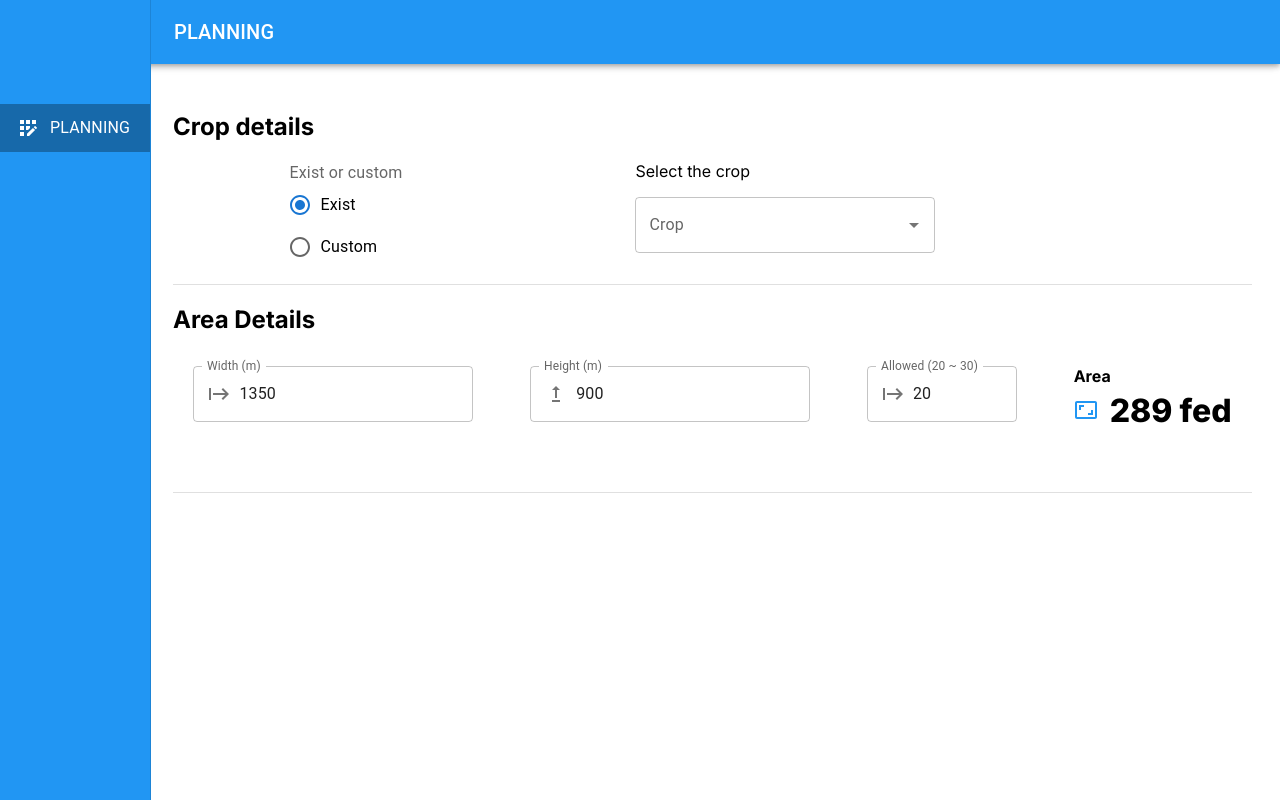
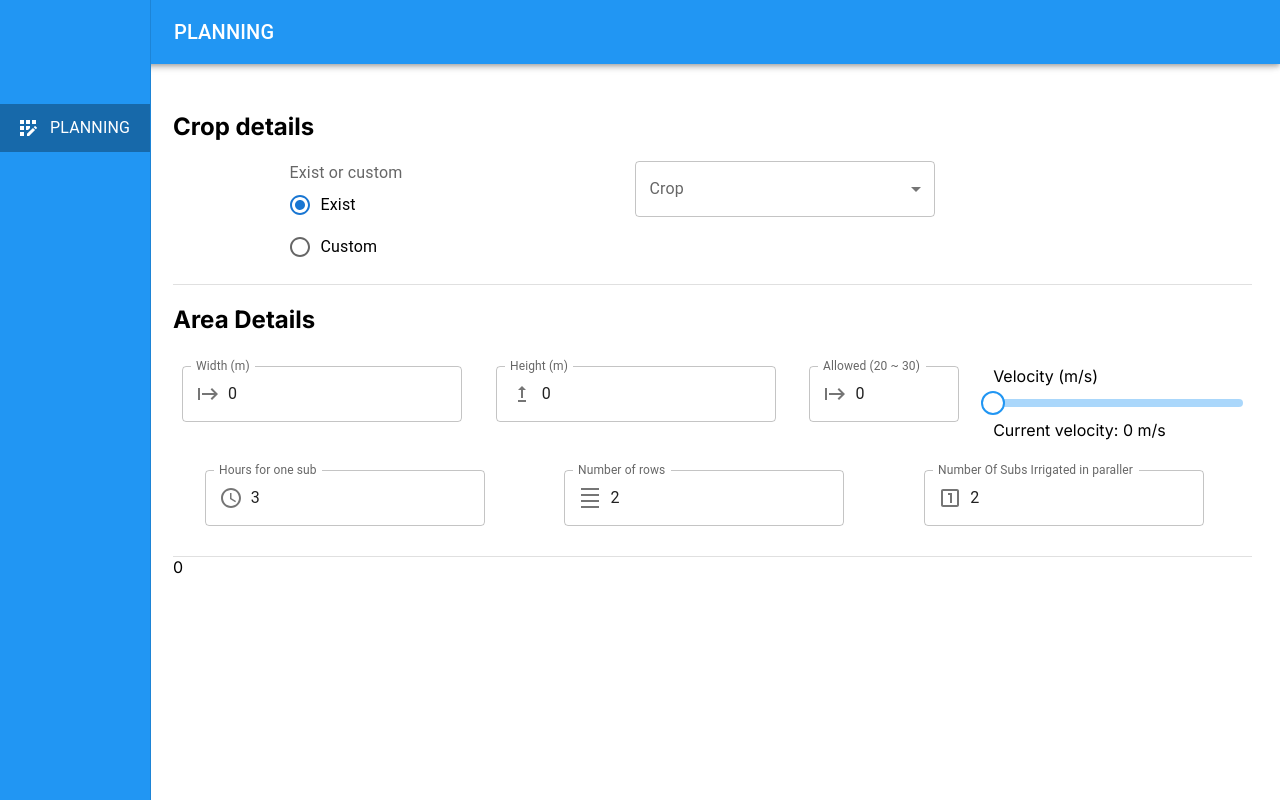
Before and after one commit to abdabdii/hydrology-calculator, a Next.js app: page /planning in a window 1280 px wide. Built offline with nearby package versions, Linux system fonts and the light colour scheme.

Commit message:
Finish the planning

```diff
--- a/app/planning/page.js
+++ b/app/planning/page.js
@@ -9,14 +9,18 @@ import { useState } from "react";
 
 export default function Planning() {
   const [inputValue, setInputValue] = useState("");
-  const [width, setWidth] = useState(1350);
-  const [height, setHeight] = useState(900);
-  const [allowed, setAllowed] = useState(20);
-  const [x, setX] = useState("");
-  const [y, setY] = useState("");
-  const [q, setQ] = useState("");
+  const [width, setWidth] = useState(0);
+  const [height, setHeight] = useState(0);
+  const [allowed, setAllowed] = useState(0);
+  const [v, setV] = useState(0);
+  const [x, setX] = useState(0);
+  const [y, setY] = useState(0);
+  const [q, setQ] = useState(0);
+  const [hrs, setHrs] = useState(3);
+  const [rows, setRows] = useState(2);
+  const [irrg, setIrrg] = useState(2);
   return (
-    <main>
+    <main style={{ overflowX: "hidden" }}>
       <Crop
         inputValue={inputValue}
         setInputValue={setInputValue}
@@ -35,6 +39,14 @@ export default function Planning() {
         setHeight={setHeight}
         allowed={allowed}
         setAllowed={setAllowed}
+        v={v}
+        setV={setV}
+        hrs={hrs}
+        setHrs={setHrs}
+        rows={rows}
+        setRows={setRows}
+        irrg={irrg}
+        setIrrg={setIrrg}
       />
       <Divider />
       {x && y && allowed && width && height && q && (
@@ -43,9 +55,13 @@ export default function Planning() {
           height={height}
           x={x}
           y={y}
+          v={v}
           q={q}
           allowed={allowed}
           area={Math.round((width * height) / 4200)}
+          hrs={hrs}
+          rows={rows}
+          irr={irrg}
         />
       )}
     </main>
--- a/components/Area.js
+++ b/components/Area.js
@@ -2,8 +2,12 @@ import TextField from "@mui/material/TextField";
 import AspectRatioOutlinedIcon from "@mui/icons-material/AspectRatioOutlined";
 import StartOutlinedIcon from "@mui/icons-material/StartOutlined";
 import UpgradeOutlinedIcon from "@mui/icons-material/UpgradeOutlined";
-import { InputAdornment } from "@mui/material";
+import { InputAdornment, Typography } from "@mui/material";
+import AccessTimeOutlinedIcon from "@mui/icons-material/AccessTimeOutlined";
+import DensitySmallIcon from "@mui/icons-material/DensitySmall";
+import LooksOneOutlinedIcon from "@mui/icons-material/LooksOneOutlined";
 import StatPreview from "./StatPreview";
+import { CustomSlider } from "./CustomSlider";
 
 export default function Area({
   width,
@@ -12,16 +16,33 @@ export default function Area({
   setHeight,
   allowed,
   setAllowed,
+  v,
+  setV,
+  hrs,
+  setHrs,
+  rows,
+  setRows,
+  irrg,
+  setIrrg,
 }) {
   return (
     <>
       <h2 style={{ marginBottom: "32px" }}>Area Details</h2>
-      <div style={{ display: "flex", justifyContent: "space-around", marginBottom: "30px" }}>
+      <div
+        style={{
+          display: "flex",
+          justifyContent: "space-around",
+          marginBottom: "30px",
+        }}
+      >
         <TextField
           id="width"
           label="Width (m)"
           type="number"
           value={width}
+          onFocus={(event) => {
+            event.target.select();
+          }}
           onChange={(event) => {
             setWidth(event.target.value);
           }}
@@ -40,6 +61,9 @@ export default function Area({
           label="Height (m)"
           type="number"
           value={height}
+          onFocus={(event) => {
+            event.target.select();
+          }}
           onChange={(event) => {
             setHeight(event.target.value);
           }}
@@ -58,6 +82,9 @@ export default function Area({
           label="Allowed (20 ~ 30)"
           type="number"
           value={allowed}
+          onFocus={(event) => {
+            event.target.select();
+          }}
           onChange={(event) => {
             setAllowed(event.target.value);
           }}
@@ -72,13 +99,103 @@ export default function Area({
           variant="outlined"
           style={{ marginRight: "16px", width: "150px" }}
         />
-        {width && height ?
-          <StatPreview label="Area"
+
+        <div style={{ display: "flex", flexDirection: "column" }}>
+          Velocity (m/s)
+          <CustomSlider
+            valueLabelDisplay="auto"
+            aria-label="pretto slider"
+            id="slider1"
+            value={v}
+            onChange={(event) => {
+              setV(event.target.value);
+            }}
+            max={2}
+            min={1}
+            step={0.01}
+          />
+          <span>Current velocity: {v} m/s</span>
+        </div>
+        {width && height ? (
+          <StatPreview
+            label="Area"
             value={`${Math.round((width * height) / 4200)} fed`}
             SelectedIcon={AspectRatioOutlinedIcon}
           />
-          : ""
-        }
+        ) : (
+          ""
+        )}
+      </div>
+      <div
+        style={{
+          display: "flex",
+          justifyContent: "space-around",
+          marginBottom: "30px",
+        }}
+      >
+        <TextField
+          id="hours"
+          label="Hours for one sub"
+          type="number"
+          value={hrs}
+          onFocus={(event) => {
+            event.target.select();
+          }}
+          onChange={(event) => {
+            setHrs(event.target.value);
+          }}
+          InputProps={{
+            startAdornment: (
+              <InputAdornment position="start">
+                <AccessTimeOutlinedIcon />
+              </InputAdornment>
+            ),
+          }}
+          variant="outlined"
+          style={{ marginRight: "16px", maxWidth: "300px" }}
+        />
+        <TextField
+          id="rows"
+          label="Number of rows"
+          type="number"
+          value={rows}
+          onFocus={(event) => {
+            event.target.select();
+          }}
+          onChange={(event) => {
+            setRows(event.target.value);
+          }}
+          InputProps={{
+            startAdornment: (
+              <InputAdornment position="start">
+                <DensitySmallIcon />
+              </InputAdornment>
+            ),
+          }}
+          variant="outlined"
+          style={{ marginRight: "16px", maxWidth: "300px" }}
+        />
+        <TextField
+          id="irrginput"
+          label="Number Of Subs Irrigated in paraller"
+          type="number"
+          value={irrg}
+          onFocus={(event) => {
+            event.target.select();
+          }}
+          onChange={(event) => {
+            setIrrg(event.target.value);
+          }}
+          InputProps={{
+            startAdornment: (
+              <InputAdornment position="start">
+                <LooksOneOutlinedIcon />
+              </InputAdornment>
+            ),
+          }}
+          variant="outlined"
+          style={{ marginRight: "16px", maxWidth: "300px" }}
+        />
       </div>
     </>
   );
--- /dev/null
+++ b/components/AvailableDiameters.json
@@ -0,0 +1 @@
+[80, 90, 110, 160, 200, 250]
--- /dev/null
+++ b/components/CustomSlider.js
@@ -0,0 +1,42 @@
+import Slider, { SliderThumb } from "@mui/material/Slider";
+import { styled } from "@mui/material/styles";
+
+export const CustomSlider = styled(Slider)({
+  color: "#2196f3",
+  width: "250px",
+  height: 8,
+  "& .MuiSlider-track": {
+    border: "none",
+  },
+  "& .MuiSlider-thumb": {
+    height: 24,
+    width: 24,
+    backgroundColor: "#fff",
+    border: "2px solid currentColor",
+    "&:focus, &:hover, &.Mui-active, &.Mui-focusVisible": {
+      boxShadow: "inherit",
+    },
+    "&:before": {
+      display: "none",
+    },
+  },
+  "& .MuiSlider-valueLabel": {
+    lineHeight: 1.2,
+    fontSize: 12,
+    background: "unset",
+    padding: 0,
+    width: 32,
+    height: 32,
+    borderRadius: "50% 50% 50% 0",
+    backgroundColor: "#2196f3",
+    transformOrigin: "bottom left",
+    transform: "translate(50%, -100%) rotate(-45deg) scale(0)",
+    "&:before": { display: "none" },
+    "&.MuiSlider-valueLabelOpen": {
+      transform: "translate(50%, -100%) rotate(-45deg) scale(1)",
+    },
+    "& > *": {
+      transform: "rotate(45deg)",
+    },
+  },
+});
--- a/components/DropdownSection.js
+++ b/components/DropdownSection.js
@@ -1,10 +1,11 @@
-import fruits from "./fruits.json" assert { type: "json" };
+import fruits from "./Fruits.json" assert { type: "json" };
 import TextField from "@mui/material/TextField";
 import Autocomplete from "@mui/material/Autocomplete";
 import WaterDropOutlinedIcon from "@mui/icons-material/WaterDropOutlined";
 import StartOutlinedIcon from "@mui/icons-material/StartOutlined";
 import UpgradeOutlinedIcon from "@mui/icons-material/UpgradeOutlined";
 import StatItem from "./StatItem";
+import { FormControl, InputLabel, MenuItem, Select } from "@mui/material";
 
 export default function DropdownSection({
   inputValue,
@@ -15,24 +16,25 @@ export default function DropdownSection({
 }) {
   return (
     <div style={{ width: "500px" }}>
-      Select the crop
-      <Autocomplete
-        disablePortal
-        id="combo-box-demo"
-        options={fruits}
-        inputValue={inputValue}
-        onInputChange={(event, newInputValue) => {
-          setInputValue(newInputValue);
-          if (newInputValue == "") {
-            setQ("");
-            setX("");
-            setY("");
-          }
-        }}
-        sx={{ width: 300, marginTop: "16px" }}
-        autoCapitalize="true"
-        renderInput={(params) => <TextField {...params} label="Crop" />}
-      />
+      <FormControl fullWidth>
+        <InputLabel id="demo-simple-select-label">Crop</InputLabel>
+        <Select
+          labelId="demo-simple-select-label"
+          id="demo-simple-select"
+          value={inputValue}
+          style={{ width: "300px" }}
+          onChange={(event) => {
+            setInputValue(event.target.value);
+          }}
+          label="Crop"
+        >
+          {fruits.map((fruit) => (
+            <MenuItem key={`${fruit.label}-select`} value={fruit.label}>
+              {fruit.label}
+            </MenuItem>
+          ))}
+        </Select>
+      </FormControl>
       <div style={{ display: "flex", width: "100%", gap: "15px" }}>
         {inputValue &&
           fruits
--- a/components/PlanningResult.js
+++ b/components/PlanningResult.js
@@ -1,12 +1,14 @@
 import StatPreview from "./StatPreview";
-import BorderOuterIcon from '@mui/icons-material/BorderOuter';
-import ForestIcon from '@mui/icons-material/Forest';
-import WaterDropIcon from '@mui/icons-material/WaterDrop';
-import QueryBuilderIcon from '@mui/icons-material/QueryBuilder';
-import HeatPumpIcon from '@mui/icons-material/HeatPump';
-import EditRoadIcon from '@mui/icons-material/EditRoad';
-import DensitySmallIcon from '@mui/icons-material/DensitySmall';
-import GrassIcon from '@mui/icons-material/Grass';
+import BorderOuterIcon from "@mui/icons-material/BorderOuter";
+import AvailableDiameters from "./AvailableDiameters.json" assert { type: "json" };
+import ForestIcon from "@mui/icons-material/Forest";
+import WaterDropIcon from "@mui/icons-material/WaterDrop";
+import QueryBuilderIcon from "@mui/icons-material/QueryBuilder";
+import HeatPumpIcon from "@mui/icons-material/HeatPump";
+import CircleOutlinedIcon from "@mui/icons-material/CircleOutlined";
+import DensitySmallIcon from "@mui/icons-material/DensitySmall";
+import GrassIcon from "@mui/icons-material/Grass";
+import OneBlock from "./OneBlock";
 
 const style = {
   display: "grid",
@@ -14,25 +16,42 @@ const style = {
   gridTemplateRows: "repeat(3, auto)",
   gap: "40px",
   gridRowGap: "30px",
-  marginLeft: "80px"
-}
+  marginLeft: "80px",
+};
 
-export default function PlanningResult({width, height, x, y, q, allowed, area }) {
-  const nOfSubs = Number((area/allowed).toFixed(2));
-  const nOfTrees = Math.floor((allowed*4200)/x*y);
-  const qSubArea = Number(((q*nOfTrees)/1000).toFixed(2));
-  const hoursPerIrrg = 3      //hours input
-  const qSubHour = ((qSubArea/hoursPerIrrg).toFixed(2));
-  const subIrrgHour = 2                        // subs Irrigated per hour
-  const qPump = Number((qSubHour*subIrrgHour).toFixed(2));             // n of rows
-  const z = nOfSubs / subIrrgHour
+export default function PlanningResult({
+  width,
+  height,
+  x,
+  y,
+  q,
+  v,
+  allowed,
+  hrs,
+  rows,
+  irr,
+  area,
+}) {
+  const nOfSubs = Number((area / allowed).toFixed(2));
+  const widthOfSub = width / (nOfSubs / rows); // n of rows
+  const hightOfSub = height / rows;
+  const treesPerRow = 2 * Math.floor((widthOfSub - 3) / x / 2);
+  const nOfLinesPerSub = Math.floor(hightOfSub / y);
+  const nOfTrees = nOfLinesPerSub * treesPerRow;
+  const qSubArea = Number(((q * nOfTrees) / 1000).toFixed(2));
+  const hoursPerIrrg = hrs; //hours input
+  const qSubHour = (qSubArea / hoursPerIrrg).toFixed(2);
+  const subIrrgHour = irr; // subs Irrigated per hour
+  const qPump = Number((qSubHour * subIrrgHour).toFixed(2)); // n of rows
+  const z = nOfSubs / subIrrgHour;
   const nOfWorkingHours = Number((hoursPerIrrg * z).toFixed(2));
-  const widthOfSub = width/(nOfSubs / 2)            // n of rows
-  const hightOfSub = height/2
-  const treesPerRow = Math.floor(widthOfSub/x);
-  const nOfLinesPerSub = hightOfSub/y
-  const qPerRow = Number(((treesPerRow*q)/1000).toFixed(2));
-
+  const qPerRow = Number((treesPerRow * q) / (1000 * 60 * 60 * hrs)).toFixed(7);
+  const mainLineDiameter = Number(
+    Math.sqrt(qPump / (0.78539816339 * v * 60 * 60)) * 1000
+  ).toFixed(2);
+  const khartoumDiamter = Number(
+    Math.sqrt(qPerRow / (0.78539816339 * v)) * 1000
+  ).toFixed(2);
 
   return (
     <div style={{ display: "flex", flexDirection: "column" }}>
@@ -40,21 +59,69 @@ export default function PlanningResult({width, height, x, y, q, allowed, area })
       <div style={{ display: "flex", flexDirection: "column" }}>
         <h3 style={{ color: "#2196f3" }}>Two rows</h3>
         <div style={style}>
-          <StatPreview label="Number of Subs" value={`${nOfSubs} sub`} SelectedIcon={GrassIcon}/>
-          <StatPreview label="Number of Trees" value={`${nOfTrees} tree`} SelectedIcon={ForestIcon}/>
-          <StatPreview label="Q sub Area" value={`${qSubArea} m³/day`} SelectedIcon={WaterDropIcon}/>
-          <StatPreview label="Q sub per irrigation hours" value={`${qSubHour} m³/hr`} SelectedIcon={WaterDropIcon}/>
-          <StatPreview label="Q pump" value={`${qPump} m³/hr`} SelectedIcon={HeatPumpIcon}/>
-          <StatPreview label="Number of working hours" value={`${nOfWorkingHours} hr`} SelectedIcon={QueryBuilderIcon}/>
-          <StatPreview label="Trees per row" value={`${treesPerRow} tree`} SelectedIcon={EditRoadIcon}/>
-          <StatPreview label="Number of lines per sub" value={`${nOfLinesPerSub} line`} SelectedIcon={DensitySmallIcon}/>
-          <StatPreview label="Q per row" value={`${qPerRow} m³/hr`} SelectedIcon={DensitySmallIcon}/>
+          <StatPreview
+            label="Number of Subs"
+            value={`${nOfSubs} sub`}
+            SelectedIcon={GrassIcon}
+          />
+          <StatPreview
+            label="Number of Trees"
+            value={`${nOfTrees} tree`}
+            SelectedIcon={ForestIcon}
+          />
+          <StatPreview
+            label="Q sub Area"
+            value={`${qSubArea} m³/day`}
+            SelectedIcon={WaterDropIcon}
+          />
+          <StatPreview
+            label="Q sub per irrigation hours"
+            value={`${qSubHour} m³/hr`}
+            SelectedIcon={WaterDropIcon}
+          />
+          <StatPreview
+            label="Q pump"
+            value={`${qPump} m³/hr`}
+            SelectedIcon={HeatPumpIcon}
+          />
+          <StatPreview
+            label="Number of working hours"
+            value={`${nOfWorkingHours} hr`}
+            SelectedIcon={QueryBuilderIcon}
+          />
+          <StatPreview
+            label="Trees per row"
+            value={`${treesPerRow} tree`}
+            SelectedIcon={DensitySmallIcon}
+          />
+          <StatPreview
+            label="Number of lines per sub"
+            value={`${nOfLinesPerSub} line`}
+            SelectedIcon={DensitySmallIcon}
+          />
+          <StatPreview
+            label="Q per row"
+            value={`${qPerRow} m³/sec`}
+            SelectedIcon={WaterDropIcon}
+          />
+          <StatPreview
+            label="Mainline diameter"
+            value={`${mainLineDiameter} mm`}
+            SelectedIcon={CircleOutlinedIcon}
+          />
+          <StatPreview
+            label="Khartoum Diameter"
+            value={`${khartoumDiamter} mm`}
+            SelectedIcon={CircleOutlinedIcon}
+          />
         </div>
       </div>
-
-      <div>
-        <h3 style={{ color: "#2196f3" }}>Three rows</h3>
-      </div>
+      <h3 style={{ color: "#2196f3" }}>Block Dimensions</h3>
+      <OneBlock
+        rectwidth={widthOfSub - 3}
+        rectheight={hightOfSub}
+        verticalspace={y}
+      />
     </div>
   );
 }
```
Also changed, not shown: components/InputBoxes.js (+9 -0 lines), components/OneBlock.js (+16 -6 lines).
